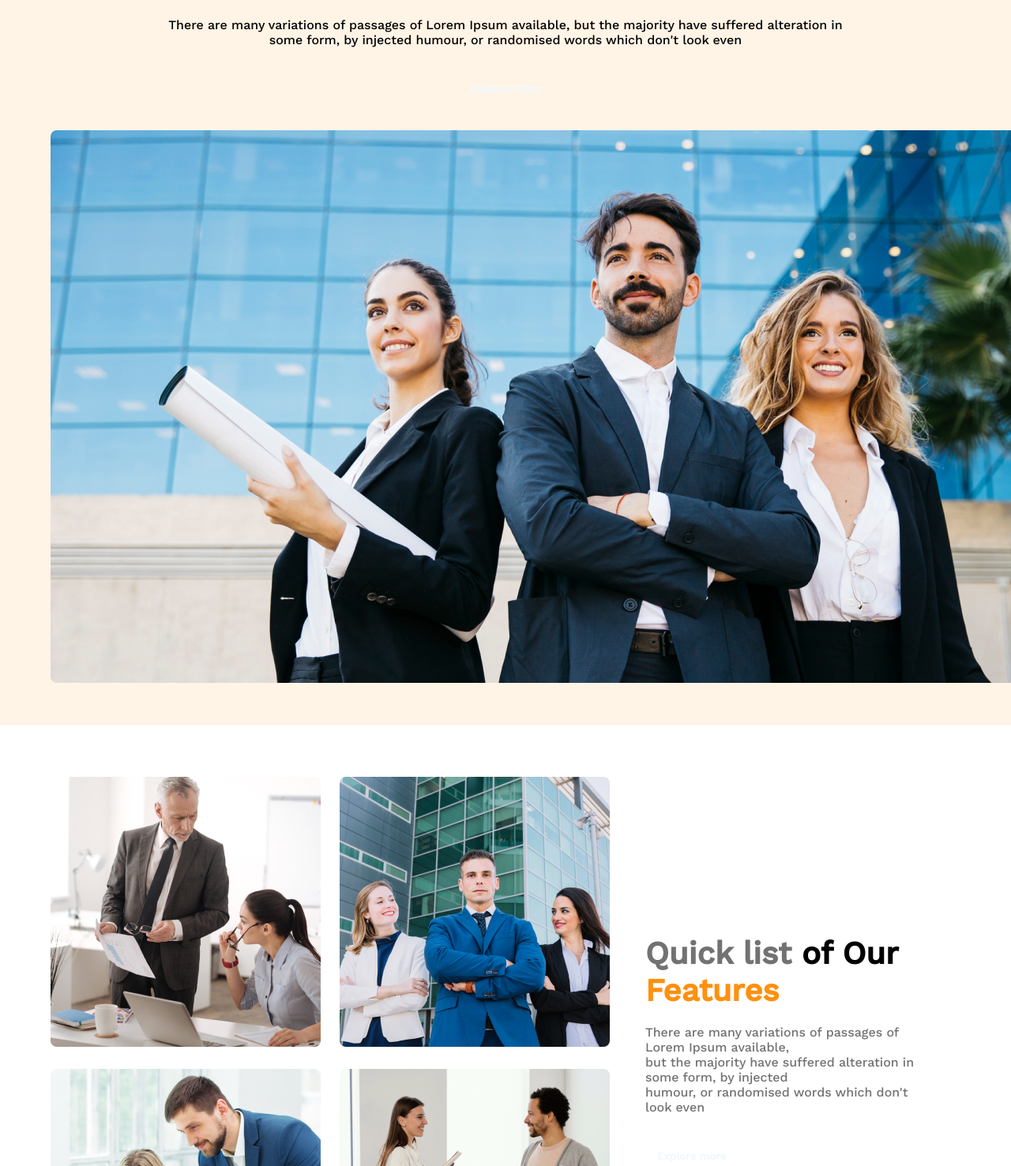
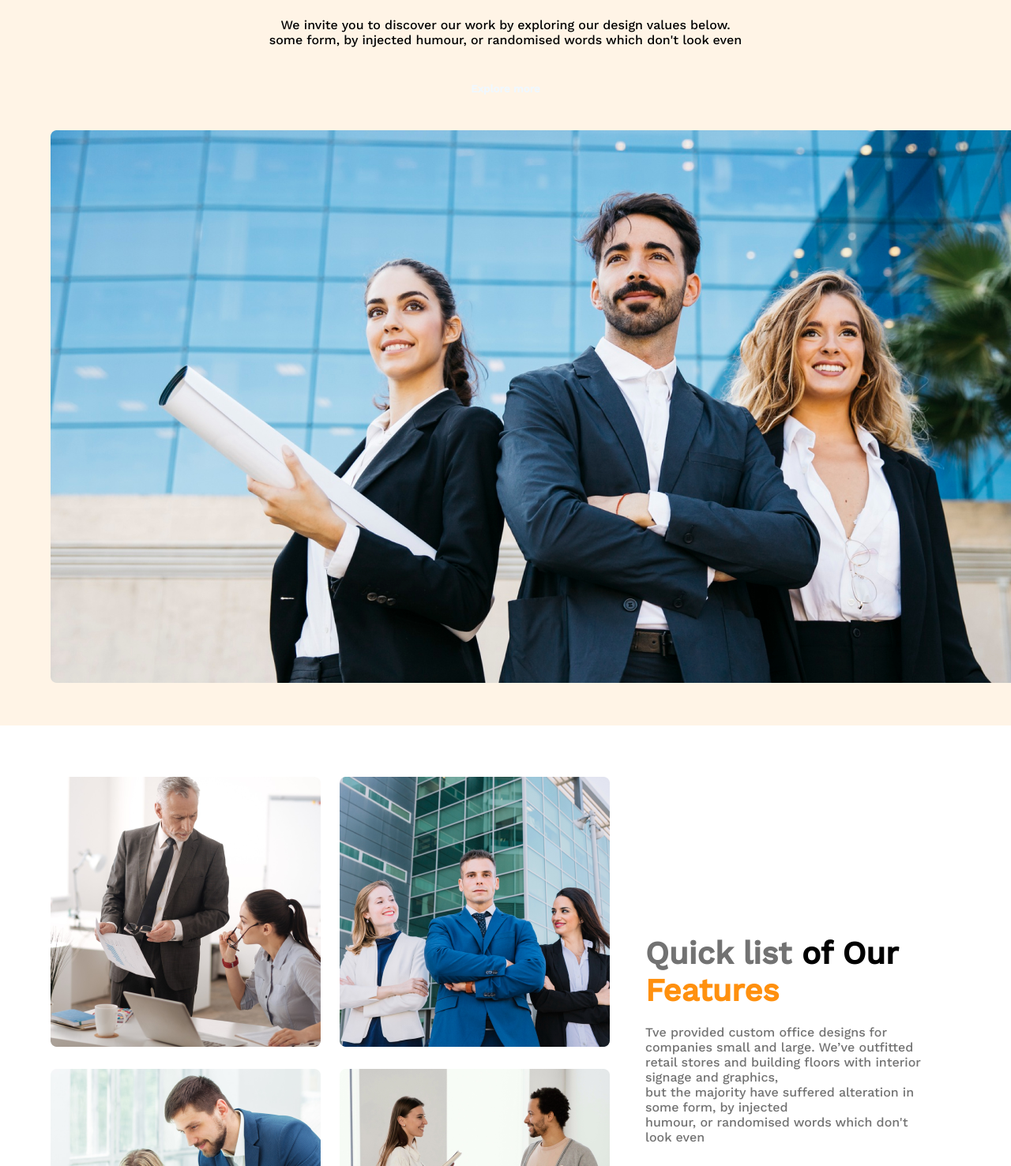
Before and after one commit to Sifat77/Architect, a plain HTML site: page index.html in a window 1280 px wide. Shown: the part 333-1810 px from the top of the page at 79% size. Drawn offline with nearby package versions, Linux system fonts and the light colour scheme.

Commit message:
corrected

```diff
--- a/index.html
+++ b/index.html
@@ -6,7 +6,7 @@
     <meta name="viewport" content="width=device-width, initial-scale=1.0">
     <title>Architect</title>
     <link rel="stylesheet" href="css/style.css">
-    <!-- fontstlye link -->
+
 
 </head>
 <body>
@@ -36,7 +36,7 @@
                 <h1 class="banner-title">Brand New <br>
                     Group of Architects
                     </h1>
-                <p class="banner-description">There are many variations of passages of Lorem Ipsum available, but the majority have suffered alteration in <br> some form, by injected humour, or randomised words which don't look even
+                <p class="banner-description">We invite you to discover our work by exploring our design values below.<br> some form, by injected humour, or randomised words which don't look even
 
                 </p>
                 <button class="btn-primary">Explore more</button>
@@ -61,7 +61,7 @@
                 </div>
                 <div class="feature-info">
                     <h3 class="feature-title"><span class="span-1">Quick list</span> of Our <br> <span class="span-2">Features</span></h3>
-                    <p class="feature-descripton">There are many variations of passages of Lorem Ipsum available,<br> but the majority have suffered alteration in some form, by injected <br> humour, or randomised words which don't look even</p>
+                    <p class="feature-descripton">Tve provided custom office designs for companies small and large. We’ve outfitted retail stores and building floors with interior signage and graphics,<br> but the majority have suffered alteration in some form, by injected <br> humour, or randomised words which don't look even</p>
                     <button class="btn-primary">Explore more</button>
 
                 </div>
```
